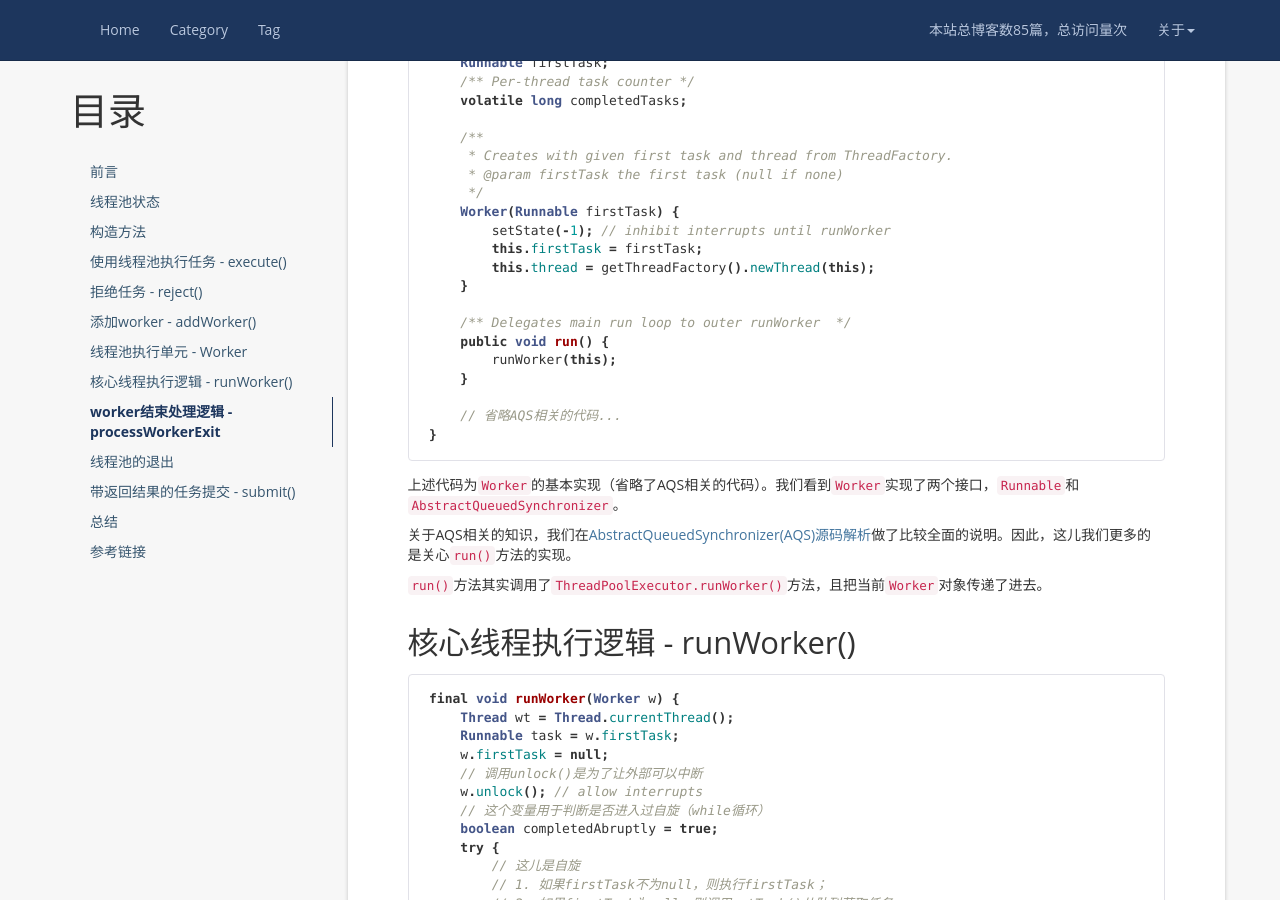
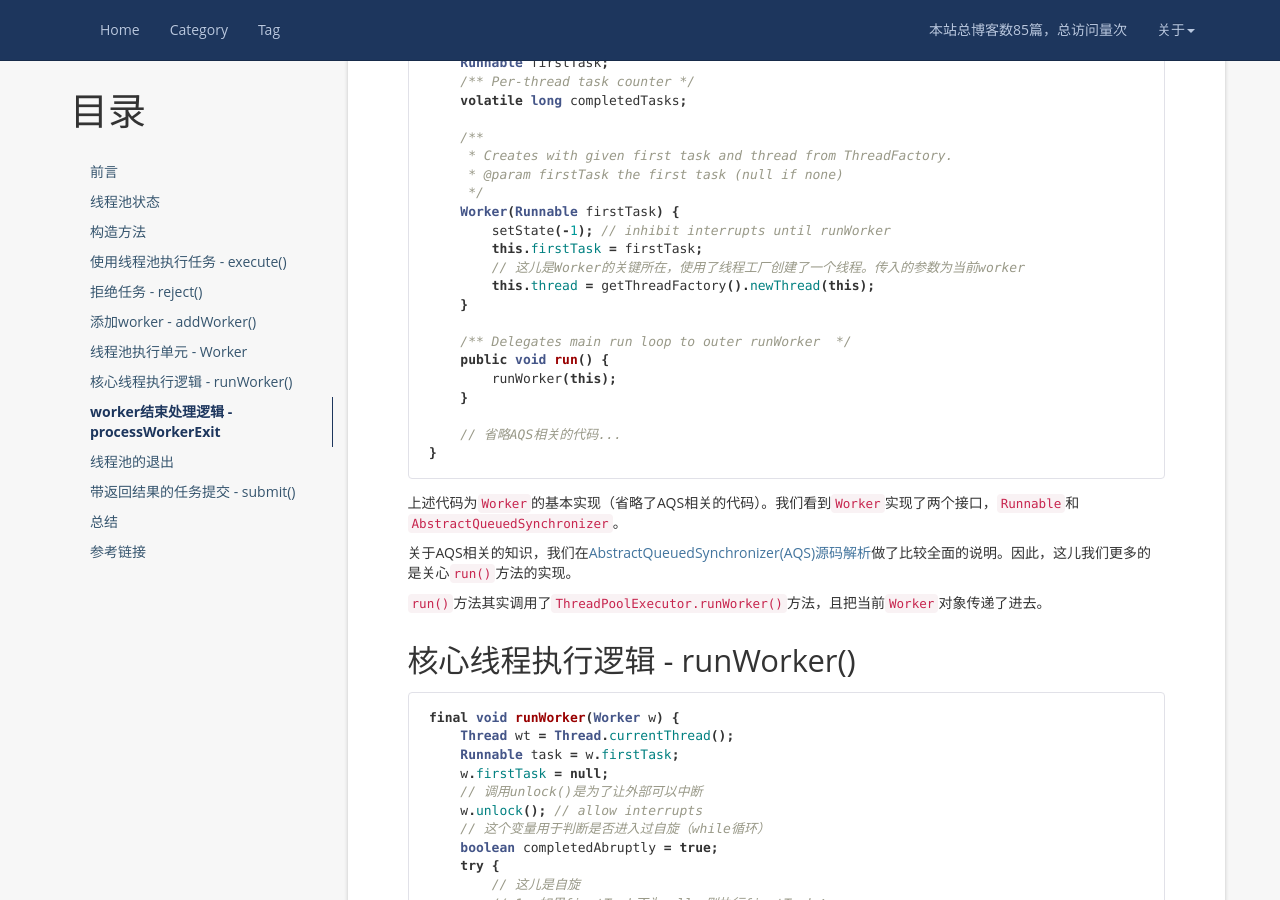
Before and after one commit to zhangfb95/zhangfb95.github.io.bak, a Jekyll site: the page built from _posts/2018-12-28-java-threadpool-source.md, in a window 1280 px wide and 900 px high, scrolled down 6219 px. Built offline with Jekyll 4.4.1, drawn with Linux system fonts in a browser that asks for light colours; nearby versions of some CDN libraries; a script that is not in the unit is left out; comment, search, counter and statistics services are not loaded.

Commit message:
增加博客说明

```diff
--- a/_posts/2018-12-28-java-threadpool-source.md
+++ b/_posts/2018-12-28-java-threadpool-source.md
@@ -323,6 +323,7 @@ private final class Worker
     Worker(Runnable firstTask) {
         setState(-1); // inhibit interrupts until runWorker
         this.firstTask = firstTask;
+        // 这儿是Worker的关键所在，使用了线程工厂创建了一个线程。传入的参数为当前worker
         this.thread = getThreadFactory().newThread(this);
     }
 
```
